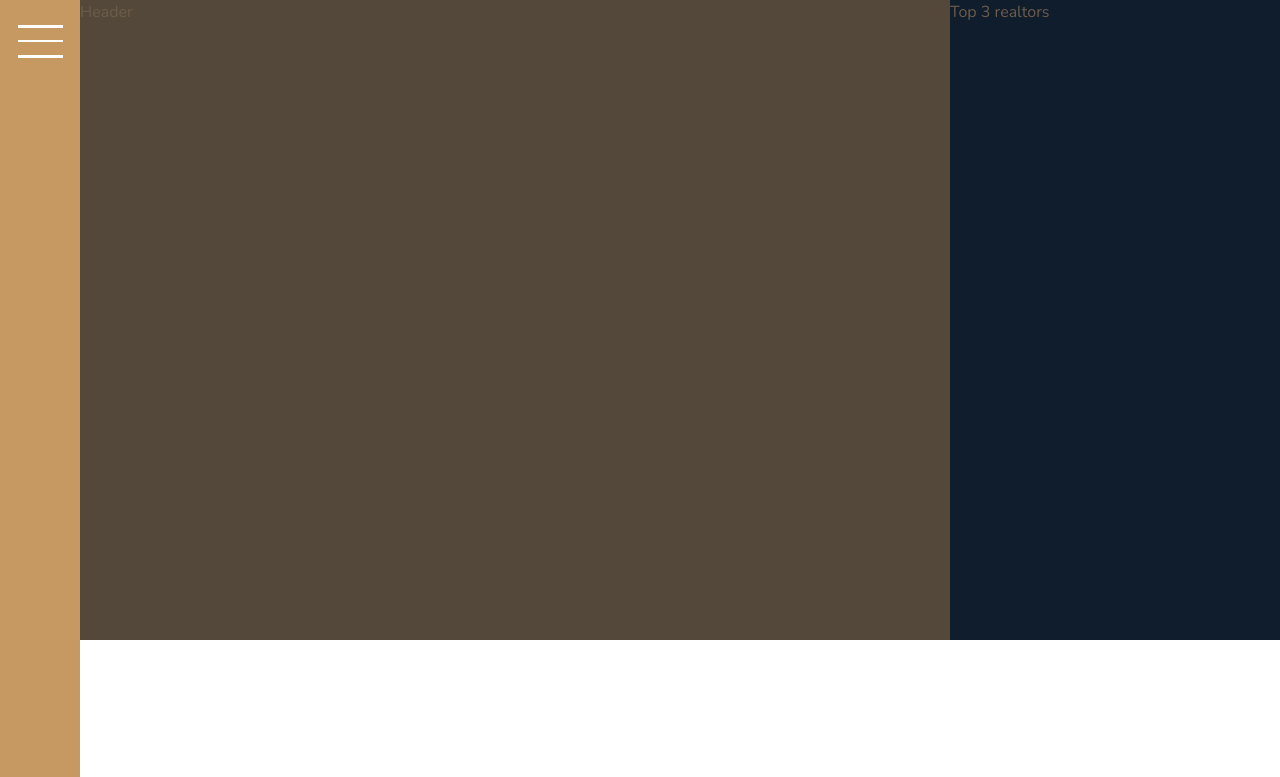
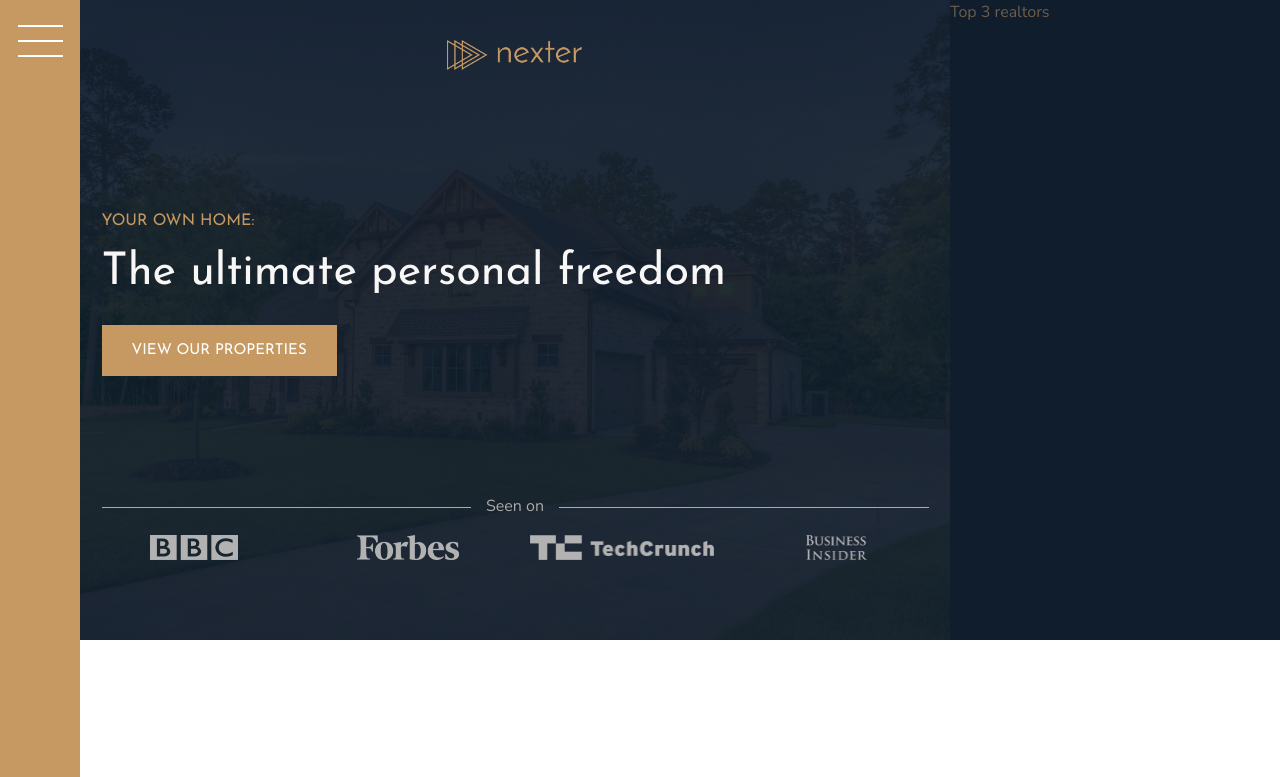
Before and after one commit to Mat2ja/Nexter, a website: page index.html in a window 1280 px wide. Shown: the top 777 px of the page. Drawn offline with nearby package versions, Linux system fonts and the light colour scheme.

Commit message:
built the header :sparkles:

```diff
--- a/index.html
+++ b/index.html
@@ -20,7 +20,17 @@
         </aside>
 
         <header class="header">
-            Header
+            <img src="img/logo.png" alt="" class="header__logo">
+            <h3 class="heading-3">Your own home:</h3>
+            <h1 class="heading-1">The ultimate personal freedom</h1>
+            <button class="btn header__btn">View our properties</button>
+            <div class="header__seenon-text">Seen on</div>
+            <div class="header__seenon-logo">
+                <img src="img/logo-bbc.png" alt="Seen on BBC">
+                <img src="img/logo-forbes.png" alt="Seen on Forbes">
+                <img src="img/logo-techcrunch.png" alt="Seen on TechCrunch">
+                <img src="img/logo-bi.png" alt="Seen on Business Insider">
+            </div>
         </header>
 
         <div class="realtors">
--- a/sass/_header.scss
+++ b/sass/_header.scss
@@ -1,4 +1,58 @@
 .header {
-    background: $color-grey-dark-1;
-    grid-column: full-start / col-end 6;
+	grid-column: full-start / col-end 6;
+	background: linear-gradient(
+			rgba($color-secondary, 0.93),
+			rgba($color-secondary, 0.93)
+		),
+		url(../img/hero.jpeg);
+	background-size: cover;
+	background-position: center;
+
+	padding: 8rem;
+	padding-top: 4rem;
+
+	display: grid;
+	grid-template-rows: 1fr min-content 6rem 1fr;
+	grid-template-columns: max-content; /* makes logo centered according to the width of the column (defined by the widest content of some row) */
+	row-gap: 1.5rem;
+	justify-content: center;
+
+	&__logo {
+		height: 3rem;
+		justify-self: center;
+	}
+
+	&__btn {
+		align-self: start;
+		justify-self: start;
+	}
+
+	&__seenon-text {
+        font-size: 1.6rem;
+        color: $color-grey-light-2;
+
+        display: grid;
+        grid-template-columns: 1fr max-content 1fr;
+        align-items: center;
+        gap: 1.5rem;
+
+        &::before, &::after {
+            content: "";
+            height: 1px;
+            display: block;
+            background: currentColor;
+        }
+	}
+
+	&__seenon-logo {
+		display: grid;
+        grid-template-columns: repeat(4, 1fr);
+        gap: 3rem;
+        justify-items: center;
+
+		img {
+            height: 2.5rem;
+            filter: brightness(70%); /* make it little darker */
+		}
+	}
 }
--- a/sass/_sidebar.scss
+++ b/sass/_sidebar.scss
@@ -19,7 +19,7 @@
 	&::before,
 	&::after {
 		content: "";
-		height: 3px;
+		height: 2px;
 		width: 4.5rem;
 		display: block;
 		background: white;
@@ -30,6 +30,6 @@
 	}
 
 	&::after {
-		transform: translateY(1.2rem);
+		transform: translateY(1.3rem);
 	}
 }
--- a/sass/_typography.scss
+++ b/sass/_typography.scss
@@ -5,6 +5,9 @@
 
 .heading-1 {
 	@extend %heading;
+	font-size: 4.5rem;
+	color: $color-grey-light-1;
+	line-height: 1; /* no spacing between lines if 2 lines */
 }
 
 .heading-2 {
@@ -45,12 +48,12 @@
 	background: $color-primary;
 	color: white;
 	font-family: $font-display;
-	font-size: 1.4rem;
+	font-size: 1.5rem;
 	text-transform: uppercase;
 	border: none;
 	border-radius: 0;
 
-	padding: 1.8rem 2.8rem;
+	padding: 1.8rem 3rem;
 	cursor: pointer;
 
 	/* styled my own button animation with ::before
```
Also changed, not shown: css/style.css.
